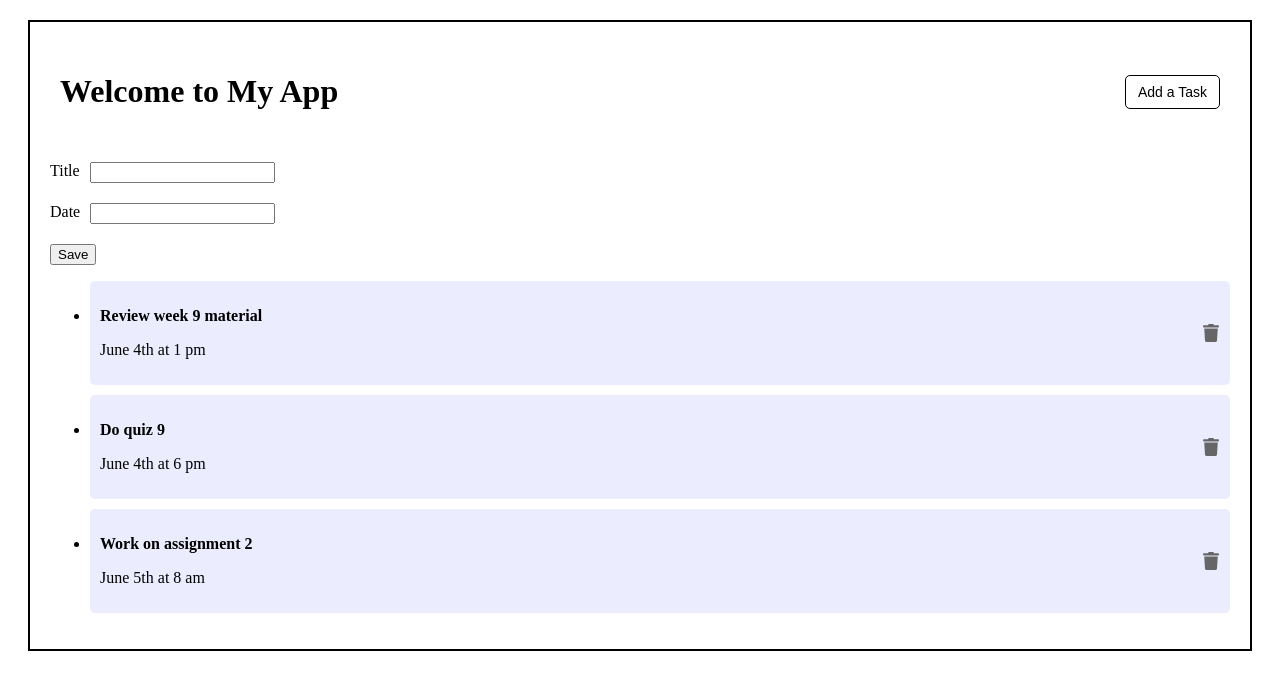
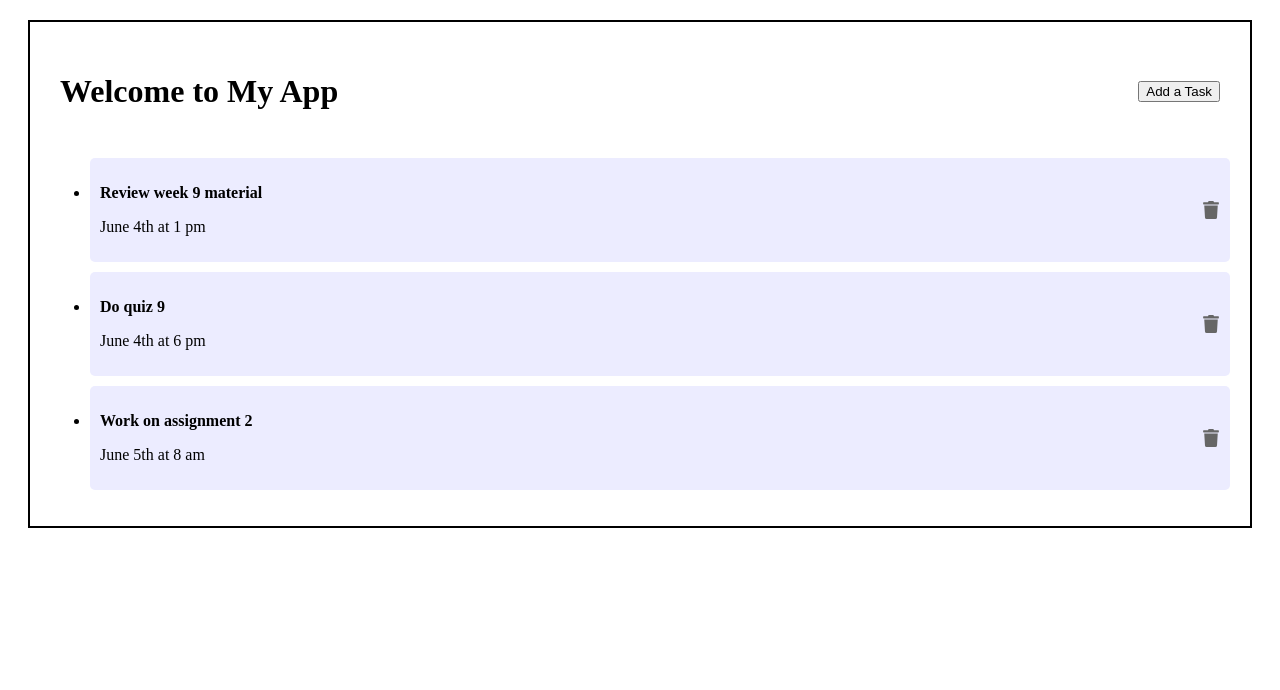
Before and after one commit to chenx16/CS5610, a React (Vite) app in the folder week9/vite-project/: page / in a window 1280 px wide. Shown: the top 690 px of the page. Built offline with nearby package versions, Linux system fonts and the light colour scheme.

Commit message:
Implement conditional rendering for AddTask form

```diff
--- a/week9/vite-project/src/App.jsx
+++ b/week9/vite-project/src/App.jsx
@@ -1,3 +1,4 @@
+import { useState } from "react";
 import Header from "./components/Header";
 import AddTask from "./components/AddTask";
 import TasksList from "./components/TasksList";
@@ -5,10 +6,18 @@ import TasksList from "./components/TasksList";
 function App() {
   const appName = "Welcome to My App";
 
+  // State to track if the form should be shown
+  const [showForm, setShowForm] = useState(false);
+
+  // Function to toggle form visibility
+  const toggleForm = () => {
+    setShowForm((prev) => !prev);
+  };
+
   return (
     <div className="app-container">
-      <Header appName={appName} />
-      <AddTask />
+      <Header appName={appName} showForm={showForm} onToggleForm={toggleForm} />
+      {showForm && <AddTask />}
       <TasksList />
     </div>
   );
--- a/week9/vite-project/src/components/Header.jsx
+++ b/week9/vite-project/src/components/Header.jsx
@@ -1,17 +1,21 @@
 import PropTypes from "prop-types";
 
-function Header({ appName }) {
+function Header({ appName, showForm, onToggleForm }) {
   return (
     <header className="header">
       <h1>{appName}</h1>
-      <button className="add-task-btn">Add a Task</button>
+      <button className="toggle-btn" onClick={onToggleForm}>
+        {showForm ? "Close" : "Add a Task"}
+      </button>
     </header>
   );
 }
 
-// Define prop types
+// Define PropTypes
 Header.propTypes = {
   appName: PropTypes.string.isRequired,
+  showForm: PropTypes.bool.isRequired,
+  onToggleForm: PropTypes.func.isRequired,
 };
 
 export default Header;
```
